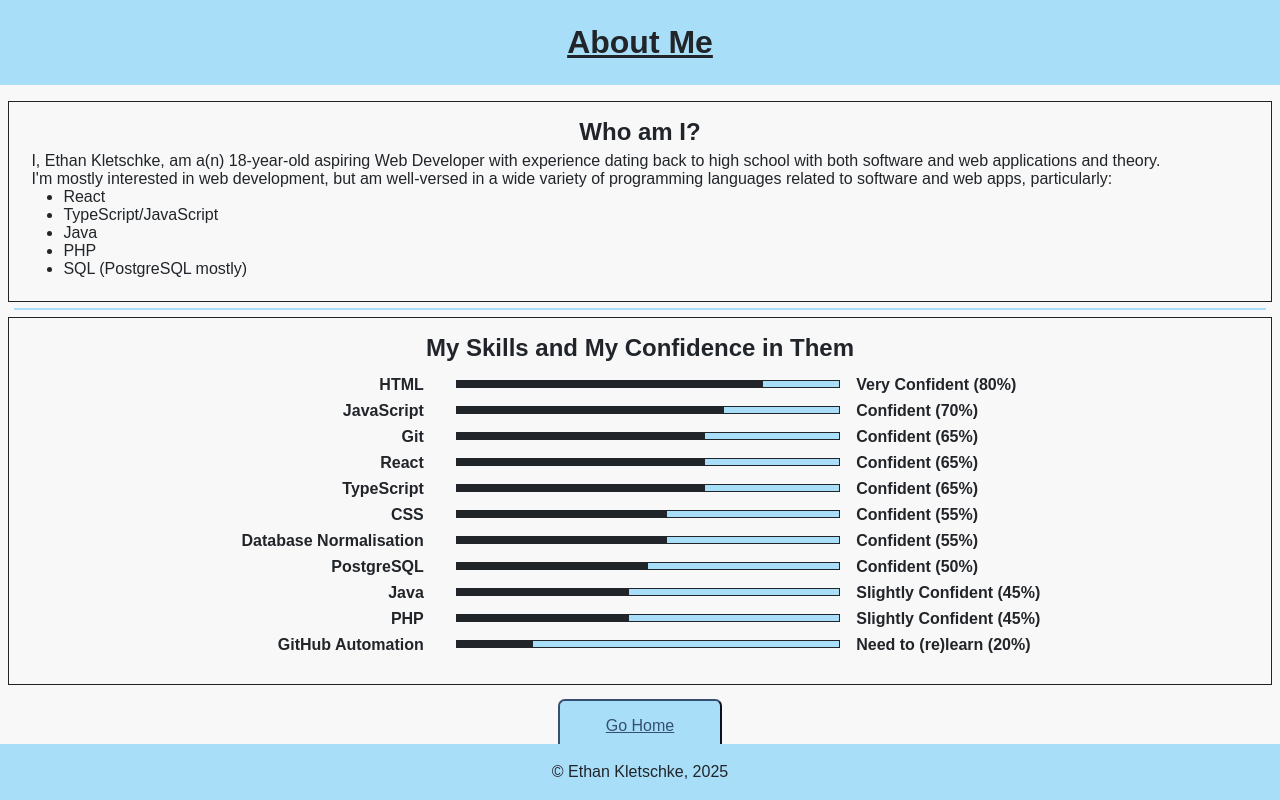
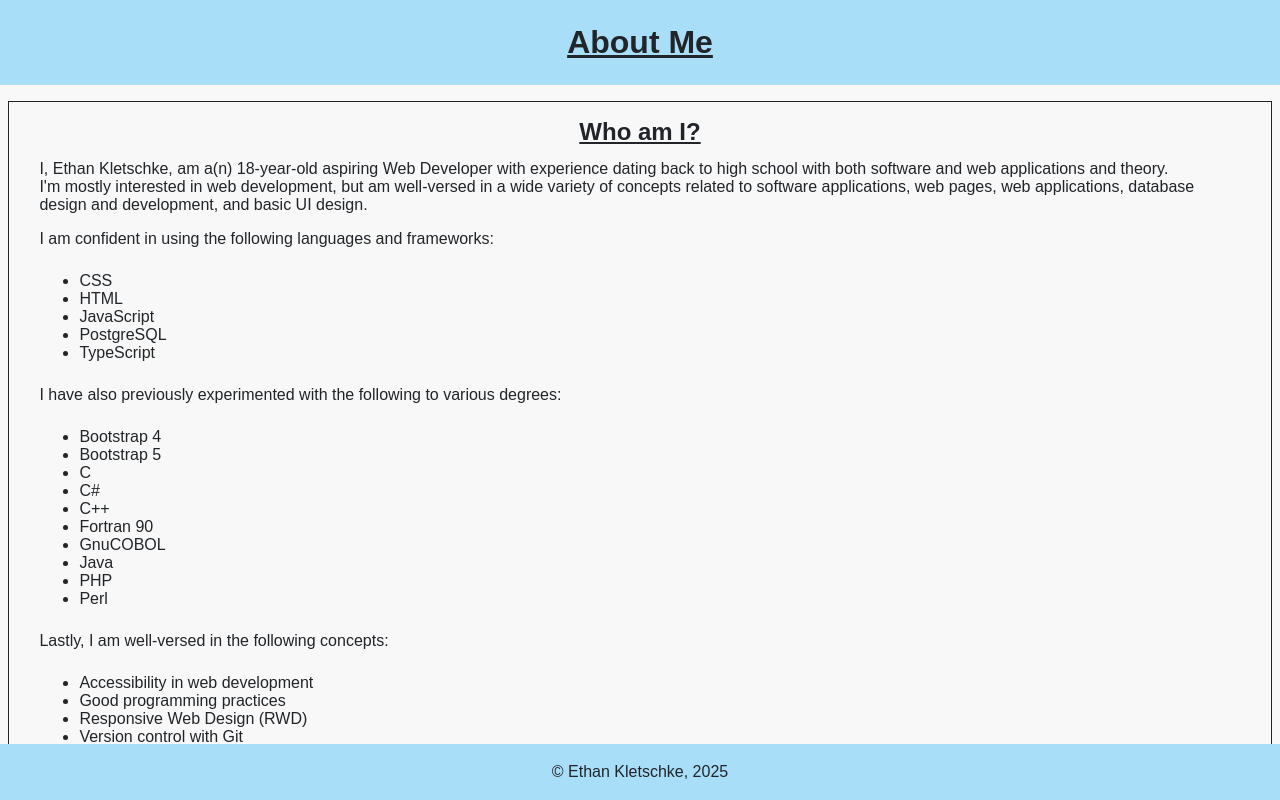
Before and after one commit to ethanKletschke/TSX-Portfolio-App, a React (Vite) app: page /aboutMe in a window 1280 px wide. Shown: the top 800 px of the page. Built offline with nearby package versions, Linux system fonts and the light colour scheme.

Commit message:
feat(ui): Add more to AboutMe Page

```diff
--- a/package.json
+++ b/package.json
@@ -1,7 +1,7 @@
 {
   "name": "tsx-portfolio",
   "private": true,
-  "version": "2.4.0",
+  "version": "2.4.1",
   "type": "module",
   "license": "MIT (Modified)",
   "scripts": {
--- a/src/pages/AboutMe/AboutMe.module.css
+++ b/src/pages/AboutMe/AboutMe.module.css
@@ -7,10 +7,16 @@
   padding: 0.4em;
 }
 
+.body-section p {
+  padding: 0.5em;
+}
+
 .body-section ul {
   margin: 0 2em;
+  padding: 1em;
 }
 
 .body-section h2 {
   text-align: center;
+  text-decoration: underline;
 }
--- a/src/pages/AboutMe/AboutMe.tsx
+++ b/src/pages/AboutMe/AboutMe.tsx
@@ -26,6 +26,36 @@ export default function AboutMe() {
     return age;
   }
 
+  // Languages I'm good at
+  const goodLangs = [
+    "JavaScript",
+    "TypeScript",
+    "HTML",
+    "CSS",
+    "PostgreSQL"
+  ].sort(); // Sort it alphabetically
+
+  // Things I experimented with
+  const experimentedWith = [
+    "Bootstrap 4",
+    "Bootstrap 5",
+    "GnuCOBOL",
+    "C++",
+    "C#",
+    "C",
+    "Fortran 90",
+    "Perl",
+    "Java",
+    "PHP"
+  ].sort();
+
+  const concepts = [
+    "Responsive Web Design (RWD)",
+    "Accessibility in web development",
+    "Good programming practices",
+    "Version control with Git"
+  ].sort();
+
   return (
     <Page headerText="About Me">
       <section className={styles["body-section"]}>
@@ -38,15 +68,31 @@ export default function AboutMe() {
             aspiring Web Developer with experience dating back to high school with
             both software and web applications and theory.<br />
             I'm mostly interested in web development, but am well-versed in
-            a wide variety of programming languages related to software and web apps,
-            particularly:
+            a wide variety of concepts related to software applications,
+            web pages, web applications, database design and development, and basic UI
+            design.
           </p>
+
+          <p>I am confident in using the following languages and frameworks:</p>
           <ul>
-            <li>React</li>
-            <li>TypeScript/JavaScript</li>
-            <li>Java</li>
-            <li>PHP</li>
-            <li>SQL (PostgreSQL mostly)</li>
+            {/* List the languages I'm good at */}
+            {goodLangs.map((val, index) => {
+              return <li key={index}>{val}</li>;
+            })}
+          </ul>
+
+          <p>I have also previously experimented with the following to various degrees:</p>
+          <ul>
+            {experimentedWith.map((val, index) => (
+              <li key={index}>{val}</li>
+            ))}
+          </ul>
+
+          <p>Lastly, I am well-versed in the following concepts:</p>
+          <ul>
+            {concepts.map((val, index) => (
+              <li key={index}>{val}</li>
+            ))}
           </ul>
         </article>
       </section>
@@ -65,9 +111,7 @@ export default function AboutMe() {
           <SkillMeter lblText="TypeScript" value={65} htmlID="ts" />
           <SkillMeter lblText="CSS" value={55} htmlID="css" />
           <SkillMeter lblText="Database Normalisation" value={55} htmlID="db-norm" />
-          <SkillMeter lblText="PostgreSQL" value={50} htmlID="pgsql" />
-          <SkillMeter lblText="Java" value={45} htmlID="java" />
-          <SkillMeter lblText="PHP" value={45} htmlID="php" />
+          <SkillMeter lblText="PostgreSQL" value={45} htmlID="pgsql" />
           <SkillMeter lblText="GitHub Automation" value={20} htmlID="github-auto" />
         </article>
       </section>
```
Also changed, not shown: 2 other files (tests, documents, lock files or other folders).
